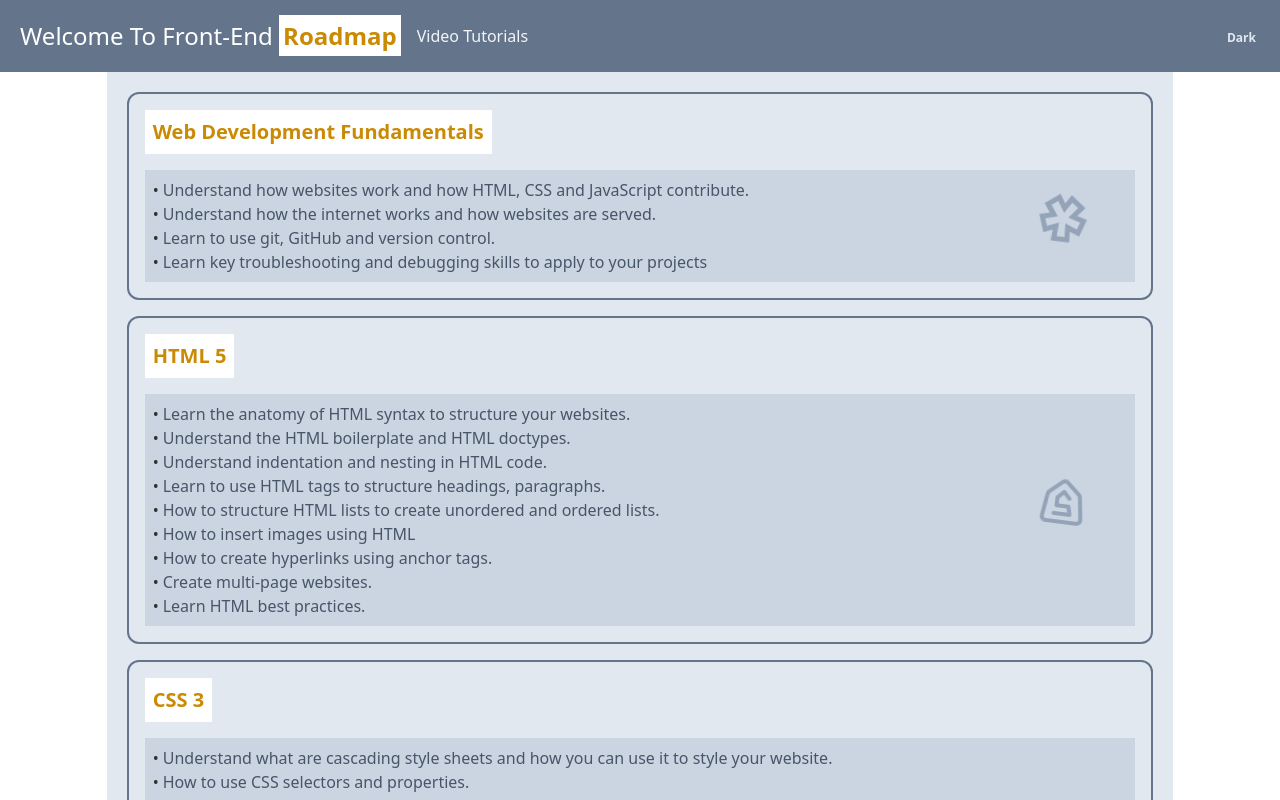
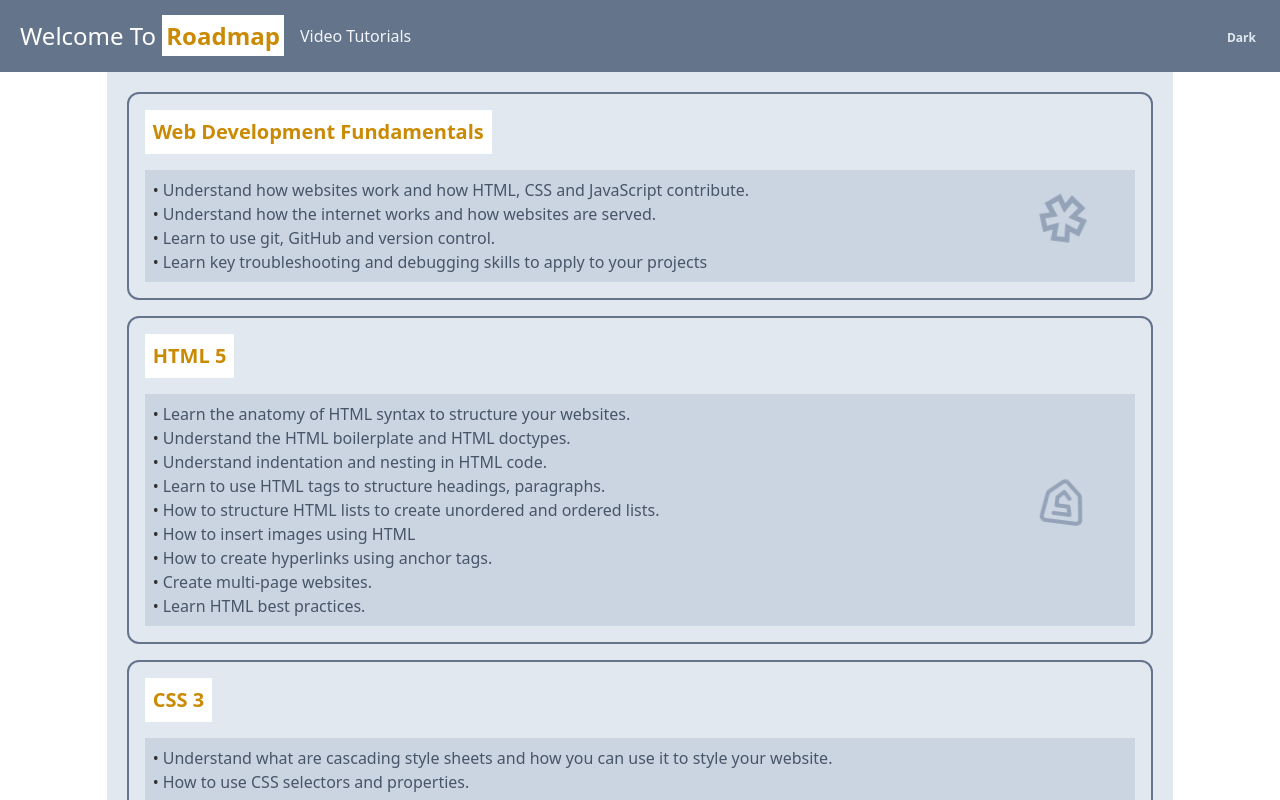
Before and after one commit to sarkuzb/roadmap, a React (Vite) app: page / in a window 1280 px wide. Shown: the top 800 px of the page. Built offline with nearby package versions, Linux system fonts and the light colour scheme.

Commit message:
Update header.jsx

```diff
--- a/src/components/header.jsx
+++ b/src/components/header.jsx
@@ -18,7 +18,7 @@ const Header = () => {
       <div className="flex flex-col sm:flex-row items-center justify-start p-2 bg-slate-500 highlight">
         <div className="">
           <p className="inline-block p-4 text-white text-2xl font-light">
-            Welcome To Front-End{" "}
+            Welcome To{" "}
             <span className="text-yellow-600 bg-white p-1 font-bold">
               Roadmap
             </span>
```
